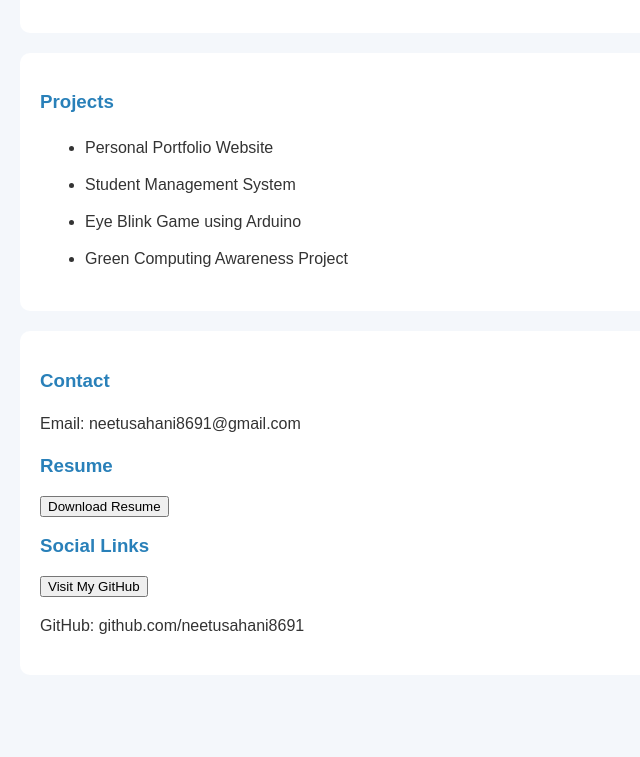
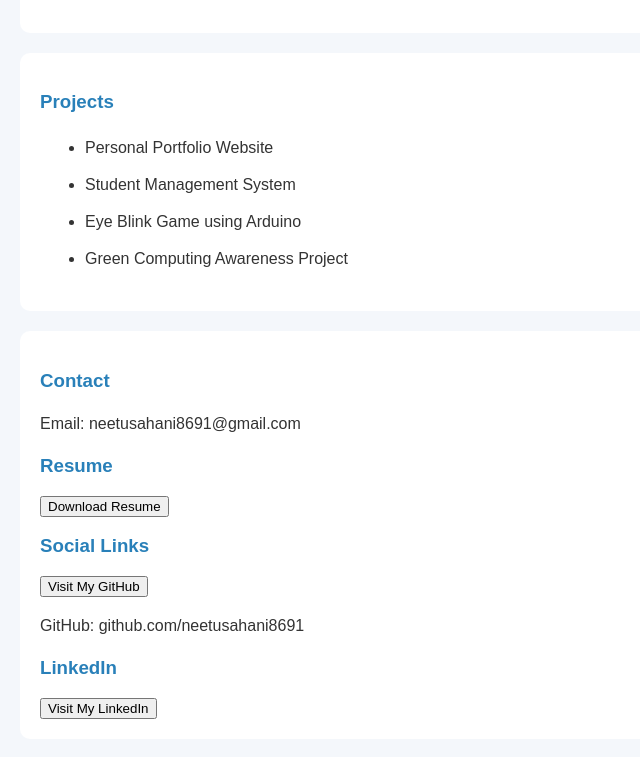
Before and after one commit to neetusahani8691/my-first-project, a plain HTML site: page index.html in a window 1280 px wide. Shown: the part 1113-1870 px from the top of the page, without its empty margins (0-640 px from the left). Before the commit the page ends 1828 px from the top, so only its background shows below. Drawn offline with Linux system fonts and the light colour scheme.

Commit message:
Update index.html

```diff
--- a/index.html
+++ b/index.html
@@ -65,6 +65,11 @@
     <button>Visit My GitHub</button>
 </a>
         <p>GitHub: github.com/neetusahani8691</p>
+<h3>LinkedIn</h3>
+
+<a href="https://www.linkedin.com/in/neetu-sahani-2357b9425" target="_blank">
+    <button>Visit My LinkedIn</button>
+</a>
     </section>
 
 </body>
```
